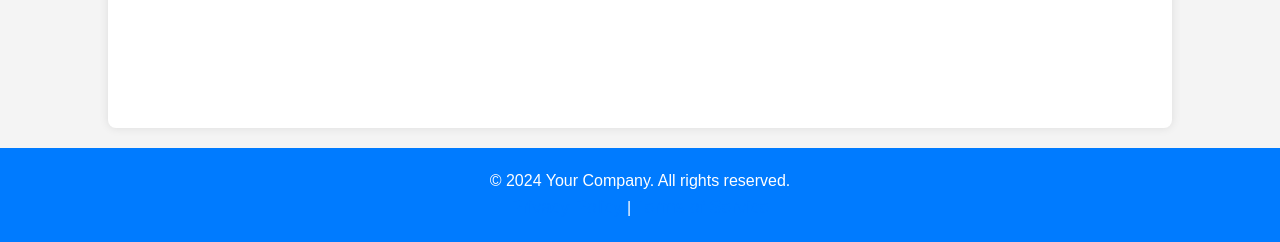
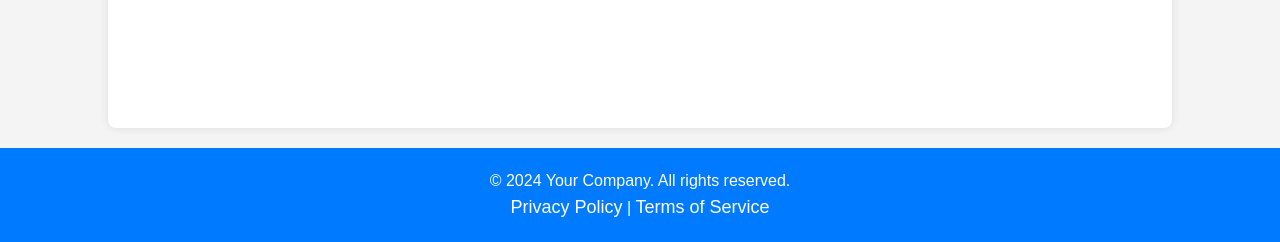
Before and after one commit to snehachandran2001/StudentManagementSystem, a Django app: page /courses/ in a window 1280 px wide. Shown: the part 558-800 px from the top of the page. Run offline with Django 5.2, Linux system fonts and the light colour scheme; data comes from the database, SQL or seed files in the repository; both versions use the stored data as it was after the commit.

Commit message:
first commit

```diff
--- a/templates/course_details.html
+++ b/templates/course_details.html
@@ -74,7 +74,7 @@
             margin: 5px 0;
         }
         footer a {
-            color: #d1d1d1;
+            color: white;
             text-decoration: none;
         }
         footer a:hover {
--- a/templates/course_list.html
+++ b/templates/course_list.html
@@ -76,7 +76,7 @@
             font-size: 16px;
         }
         footer a {
-            color: #007bff;
+            color: white;
             text-decoration: none;
         }
         footer a:hover {
```
Also changed, not shown: db.sqlite3.
